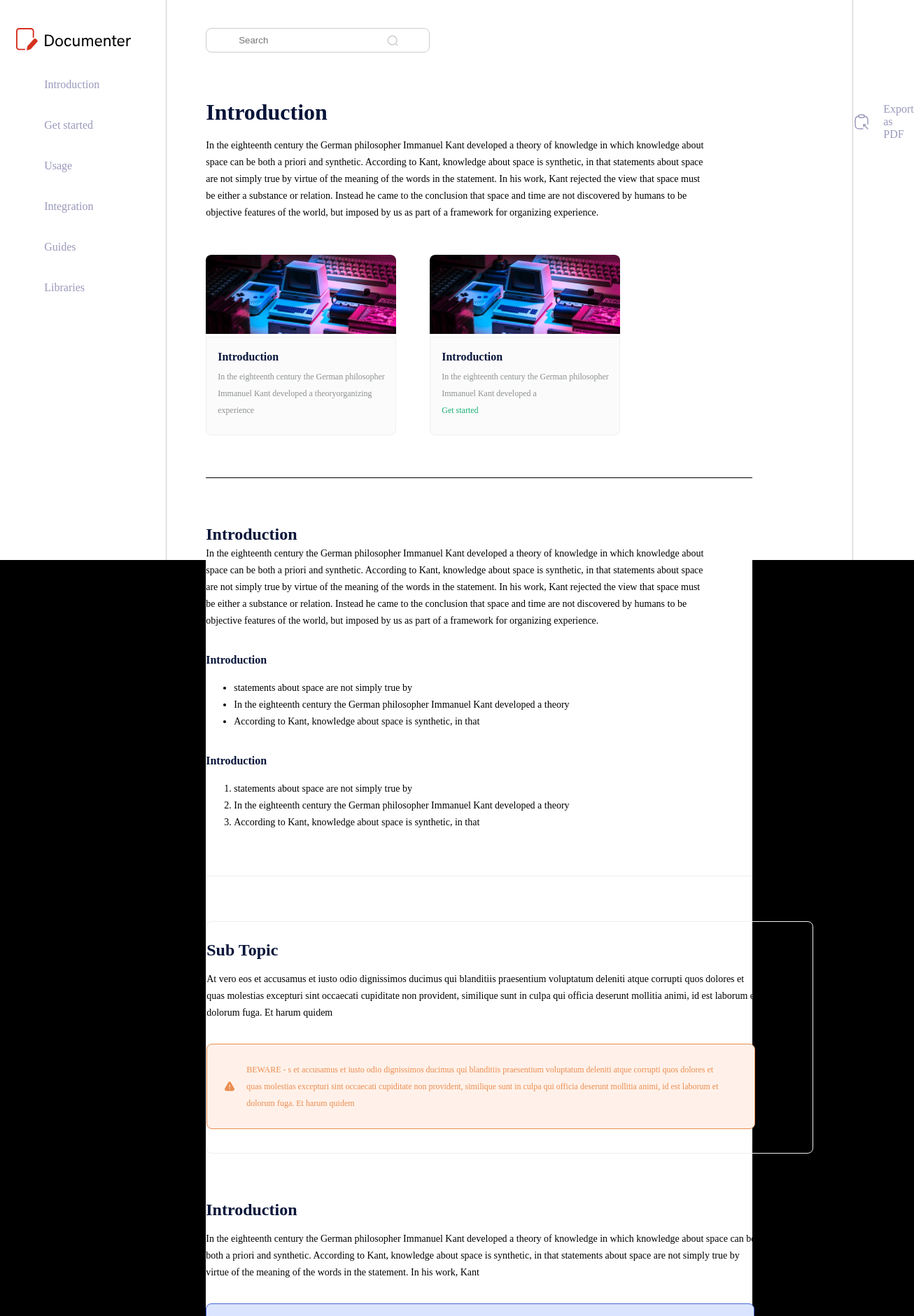
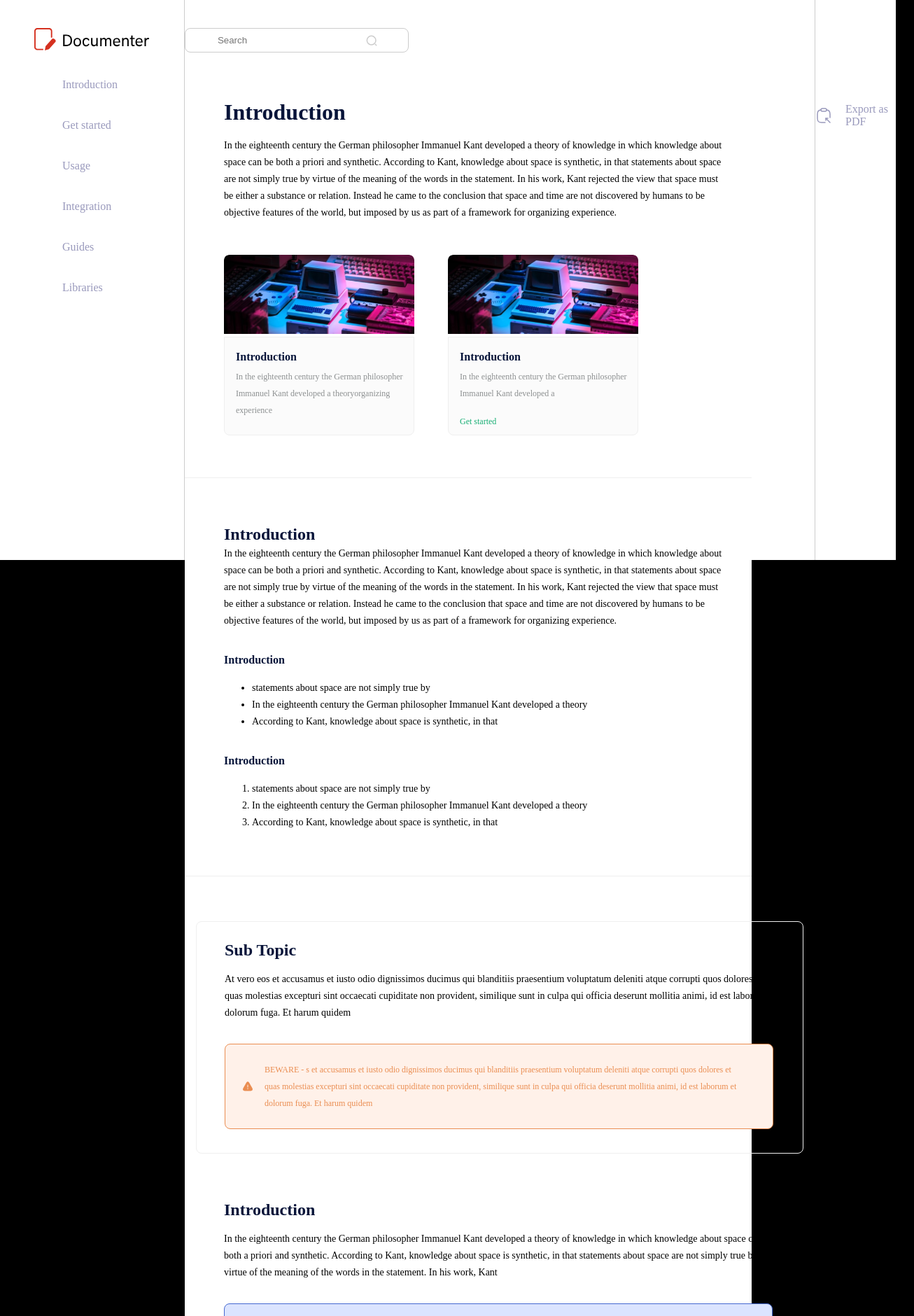
Before and after one commit to acumendigital/Documenter, a Nuxt app: page / in a window 1280 px wide. Shown: the top 1880 px of the page at 70% size, 1306 px wide, since content can reach past the window. Built offline with nearby package versions, Linux system fonts and the light colour scheme.

Commit message:
Modified

```diff
--- a/components/Introduction.vue
+++ b/components/Introduction.vue
@@ -56,7 +56,7 @@ export default {
   color: #8d9091;
 }
 .link {
-  margin: 0px 0 0 0;
+  margin: 16px 0 0 0;
 }
 .link a {
   font-weight: 400;
--- a/layouts/default.vue
+++ b/layouts/default.vue
@@ -34,7 +34,7 @@ export default {
         }
         .main-content{
             width: 100%;
-            padding: 0px 56px;
+            // padding: 0px 56px;
             height: 100vh;
              background: #fff;
         }
--- a/pages/Introduction/index.vue
+++ b/pages/Introduction/index.vue
@@ -63,7 +63,6 @@
         </ol>
       </div>
     </div>
-
     <div class="topic">
       <div class="subTopic">
         <h2>Sub Topic</h2>
--- a/pages/user/home.vue
+++ b/pages/user/home.vue
@@ -20,6 +20,9 @@
         <Introduction :header="header" :content="content2" :link="link" />
       </div>
     </div>
+     <div class="line">
+    </div>
+
 
     <div class="introductionTwo">
       <div class="sub-header">
@@ -62,6 +65,8 @@
           </li>
         </ol>
       </div>
+    </div>
+     <div class="line">
     </div>
 
     <div class="topic">
@@ -173,8 +178,7 @@ export default {
 }
 .introduction {
   padding: 0px 0px 64px 0px;
-  border-bottom: 1px solid #efefef;
-  border-bottom: 1px solid #000;
+  margin-left: 56px;
 }
 .header h2 {
   font-weight: 700;
@@ -196,7 +200,7 @@ export default {
 .introductionTwo {
    margin: 64px 0 0px 0px;
   /* padding: 24px 0 0px; */
-  border-bottom: 1px solid #efefef;
+   margin-left: 56px;
 }
 .sub-header h2 {
   font-weight: 700;
@@ -230,12 +234,16 @@ export default {
 .introductionFour ol {
   margin-bottom: 64px;
 }
+.line{
+   border-top: 1px solid #efefef;
+}
 .topic {
-  margin: 64px 0 32px 0px;
-  border: 1px solid #efefef;
+  margin-top: 64px;
+ border: 1px solid #efefef;
   border-radius: 8px;
-  padding: 24px 44px 34px 0px;
+  padding: 24px 44px 34px 40px;
   width: 868px;
+   margin-left: 16px;
 }
 .topicTwo,
 .topicThree {
@@ -243,6 +251,7 @@ export default {
   border-radius: 8px;
   /* padding: 24px 44px 34px 40px; */
   width: 868px;
+   margin-left: 56px;
 }
 .subTopic h2 {
   font-weight: 700;
```
